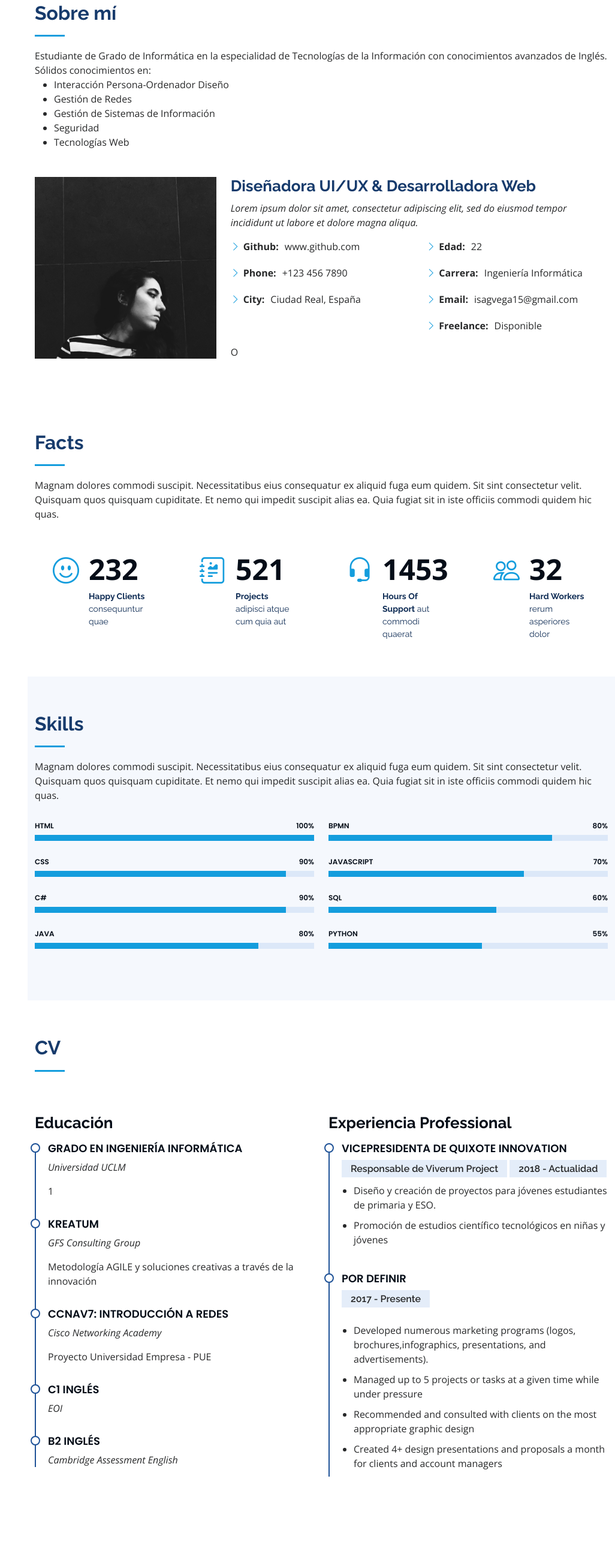
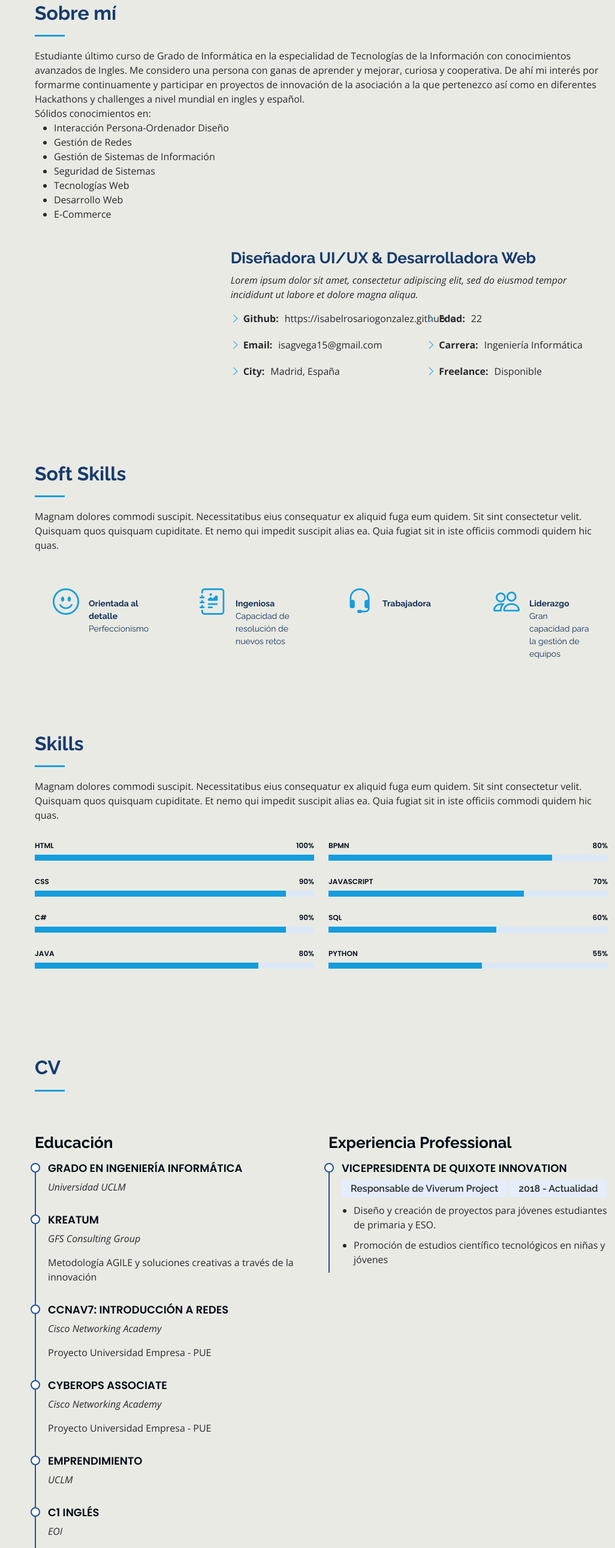
Before and after one commit to isabelRosariogonzalez/isabelRosariogonzalez.github.io, a plain HTML site: page index.html in a window 1280 px wide. Shown: the part 857-3438 px from the top of the page at 60% size, without its empty margins (254-1280 px from the left). Before the commit the page ends 3395 px from the top, so only its background shows below. Drawn offline with nearby package versions, Linux system fonts and the light colour scheme.

Commit message:
cambios frontend

```diff
--- a/assets/css/style.css
+++ b/assets/css/style.css
@@ -6,6 +6,7 @@
 body {
   font-family: "Open Sans", sans-serif;
   color: #272829;
+  background: #e9eae4;
 }
 
 a {
@@ -61,7 +62,7 @@ h6 {
 }
 
 /*--------------------------------------------------------------
-# Header (parte negra derecha)
+# Header (parte negra izq)
 --------------------------------------------------------------*/
 #header {
   position: fixed;
@@ -73,7 +74,8 @@ h6 {
   z-index: 9997;
   transition: all 0.5s;
   padding: 0 26px;
-  background: #040b14;
+  /* background: #333138; */
+  background: #212529;
   overflow-y: auto;
 }
 
@@ -278,12 +280,14 @@ h6 {
   #hero h1 {
     font-size: 28px;
     line-height: 36px;
+    position: fixed;
   }
 
   #hero h2 {
     font-size: 18px;
     line-height: 24px;
     margin-bottom: 30px;
+    position: fixed;
   }
 }
 
@@ -296,7 +300,7 @@ section {
 }
 
 .section-bg {
-  background: #f5f8fd;
+  background: 027BCE;
 }
 
 .section-title {
--- a/index.html
+++ b/index.html
@@ -89,21 +89,25 @@
 
         <div class="section-title">
           <h2>Sobre mí</h2>
-          <p>Estudiante de Grado de Informática en la especialidad de Tecnologías de la Información con conocimientos avanzados de Inglés.
+          <p>Estudiante último curso de Grado de Informática en la especialidad de Tecnologías de la Información con conocimientos avanzados de Ingles.
+            Me considero una persona con ganas de aprender y mejorar, curiosa y cooperativa. De ahí mi interés por formarme continuamente y participar
+            en proyectos de innovación de la asociación a la que pertenezco así como en diferentes Hackathons y challenges a nivel mundial en ingles y español.
             <br>Sólidos conocimientos en:
             <ul>
             <li>Interacción Persona-Ordenador Diseño</li>
             <li>Gestión de Redes</li>
             <li>Gestión de Sistemas de Información</li>
-            <li>Seguridad</li>
+            <li>Seguridad de Sistemas</li>
             <li>Tecnologías Web</li>
+            <li>Desarrollo Web</li>
+            <li>E-Commerce</li>
             </ul>
             </p>
         </div>
 
         <div class="row">
           <div class="col-lg-4" data-aos="fade-right">
-            <img src="assets/img/profile-img.jpg" class="img-fluid" alt="">
+            <!-- <img src="assets/img/profile-img.jpg" class="img-fluid" alt=""> -->
           </div>
           <div class="col-lg-8 pt-4 pt-lg-0 content" data-aos="fade-left">
             <h3>Diseñadora UI/UX &amp; Desarrolladora Web</h3>
@@ -114,22 +118,21 @@
             <div class="row">
               <div class="col-lg-6">
                 <ul>
-                  <li><i class="bi bi-chevron-right"></i> <strong>Github:</strong> <span>www.github.com</span></li>
-                  <li><i class="bi bi-chevron-right"></i> <strong>Phone:</strong> <span>+123 456 7890</span></li>
-                  <li><i class="bi bi-chevron-right"></i> <strong>City:</strong> <span>Ciudad Real, España</span></li>
+                  <li><i class="bi bi-chevron-right"></i> <strong>Github:</strong> <span>https://isabelrosariogonzalez.github.io</span></li>
+                  <li><i class="bi bi-chevron-right"></i> <strong>Email:</strong> <span>isagvega15@gmail.com</span></li>
+                  <li><i class="bi bi-chevron-right"></i> <strong>City:</strong> <span>Madrid, España</span></li>
                 </ul>
               </div>
               <div class="col-lg-6">
                 <ul>
                   <li><i class="bi bi-chevron-right"></i> <strong>Edad:</strong> <span>22</span></li>
                   <li><i class="bi bi-chevron-right"></i> <strong>Carrera:</strong> <span>Ingeniería Informática</span></li>
-                  <li><i class="bi bi-chevron-right"></i> <strong>Email:</strong> <span>isagvega15@gmail.com</span></li>
                   <li><i class="bi bi-chevron-right"></i> <strong>Freelance:</strong> <span>Disponible</span></li>
                 </ul>
               </div>
             </div>
             <p>
-              O
+
             </p>
           </div>
         </div>
@@ -142,7 +145,7 @@
       <div class="container">
 
         <div class="section-title">
-          <h2>Facts</h2>
+          <h2>Soft Skills</h2>
           <p>Magnam dolores commodi suscipit. Necessitatibus eius consequatur ex aliquid fuga eum quidem. Sit sint consectetur velit. Quisquam quos quisquam cupiditate. Et nemo qui impedit suscipit alias ea. Quia fugiat sit in iste officiis commodi quidem hic quas.</p>
         </div>
 
@@ -151,32 +154,31 @@
           <div class="col-lg-3 col-md-6 d-md-flex align-items-md-stretch" data-aos="fade-up">
             <div class="count-box">
               <i class="bi bi-emoji-smile"></i>
-              <span data-purecounter-start="0" data-purecounter-end="232" data-purecounter-duration="1" class="purecounter"></span>
-              <p><strong>Happy Clients</strong> consequuntur quae</p>
+              <!-- <span data-purecounter-start="0" data-purecounter-end="232" data-purecounter-duration="1" class="purecounter"></span> -->
+              <p><strong>Orientada al detalle</strong> Perfeccionismo</p>
             </div>
           </div>
 
           <div class="col-lg-3 col-md-6 d-md-flex align-items-md-stretch" data-aos="fade-up" data-aos-delay="100">
             <div class="count-box">
               <i class="bi bi-journal-richtext"></i>
-              <span data-purecounter-start="0" data-purecounter-end="521" data-purecounter-duration="1" class="purecounter"></span>
-              <p><strong>Projects</strong> adipisci atque cum quia aut</p>
+              <!-- <span data-purecounter-start="0" data-purecounter-end="521" data-purecounter-duration="1" class="purecounter"></span> -->
+              <p><strong>Ingeniosa</strong><br> Capacidad de resolución de nuevos retos</p>
             </div>
           </div>
 
           <div class="col-lg-3 col-md-6 d-md-flex align-items-md-stretch" data-aos="fade-up" data-aos-delay="200">
             <div class="count-box">
               <i class="bi bi-headset"></i>
-              <span data-purecounter-start="0" data-purecounter-end="1453" data-purecounter-duration="1" class="purecounter"></span>
-              <p><strong>Hours Of Support</strong> aut commodi quaerat</p>
-            </div>
+              <!-- <span data-purecounter-start="0" data-purecounter-end="1453" data-purecounter-duration="1" class="purecounter"></span> -->
+              <p><strong>Trabajadora</strong><br> </p>            </div>
           </div>
 
           <div class="col-lg-3 col-md-6 d-md-flex align-items-md-stretch" data-aos="fade-up" data-aos-delay="300">
             <div class="count-box">
               <i class="bi bi-people"></i>
-              <span data-purecounter-start="0" data-purecounter-end="32" data-purecounter-duration="1" class="purecounter"></span>
-              <p><strong>Hard Workers</strong> rerum asperiores dolor</p>
+              <!-- <span data-purecounter-start="0" data-purecounter-end="32" data-purecounter-duration="1" class="purecounter"></span> -->
+              <p><strong>Liderazgo</strong><br> Gran capacidad para la gestión de equipos</p>
             </div>
           </div>
 
@@ -291,7 +293,6 @@
             <div class="resume-item">
               <h4>Grado en Ingeniería Informática</h4>
               <p><em> Universidad UCLM</em></p>
-              <p>1</p>
             </div>
             <div class="resume-item">
               <h4>KREATUM</h4>
@@ -302,6 +303,15 @@
               <h4>CCNAv7: Introducción a Redes</h4>
               <p><em>Cisco Networking Academy</em></p>
               <p>Proyecto Universidad Empresa - PUE</p>
+            </div>
+            <div class="resume-item">
+              <h4>CyberOps Associate</h4>
+              <p><em>Cisco Networking Academy</em></p>
+              <p>Proyecto Universidad Empresa - PUE</p>
+            </div>
+            <div class="resume-item">
+              <h4>Emprendimiento</h4>
+              <p><em>UCLM</em></p>
             </div>
             <div class="resume-item">
               <h4>C1 Inglés</h4>
@@ -324,7 +334,7 @@
 
               </ul>
             </div>
-            <div class="resume-item">
+            <!-- <div class="resume-item">
               <h4>Por definir</h4>
               <h5>2017 - Presente</h5>
               <p><em></em></p>
@@ -334,7 +344,7 @@
                 <li>Recommended and consulted with clients on the most appropriate graphic design</li>
                 <li>Created 4+ design presentations and proposals a month for clients and account managers</li>
               </ul>
-            </div>
+            </div> -->
           </div>
         </div>
 
```
